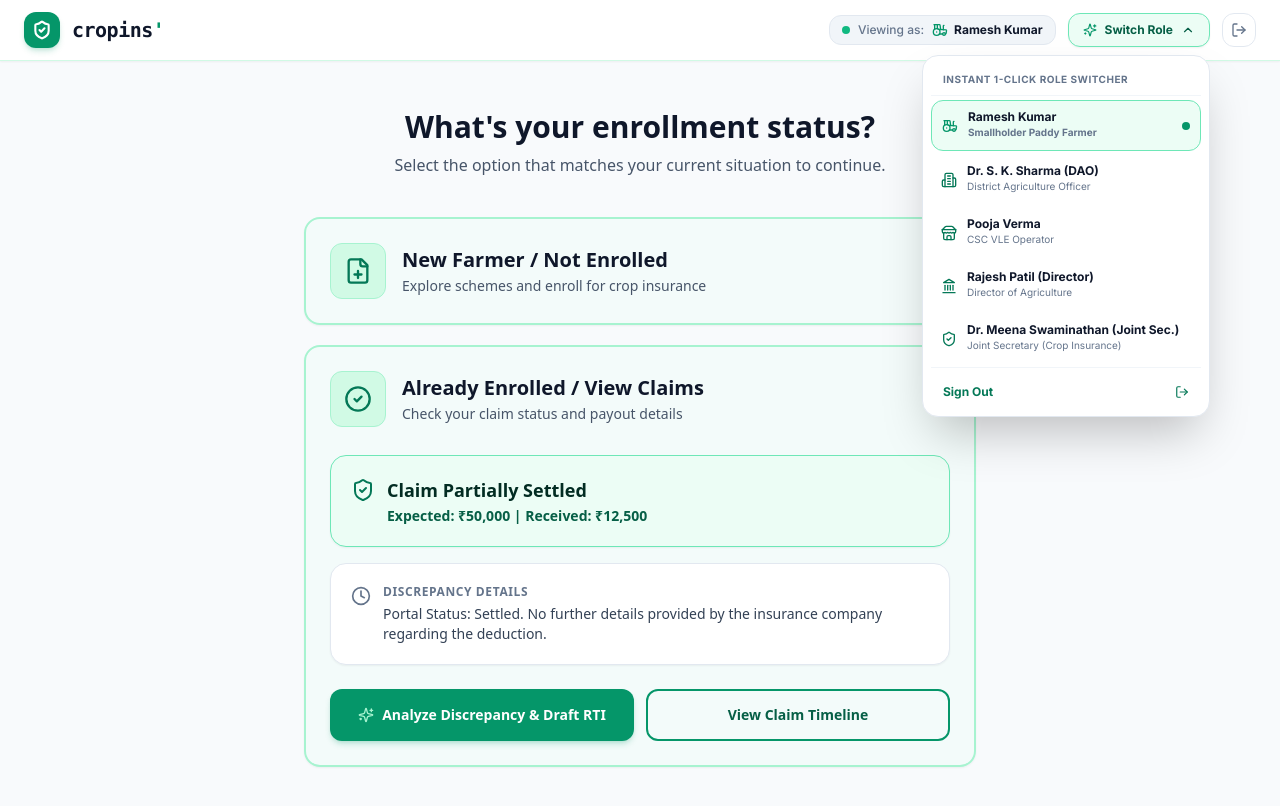
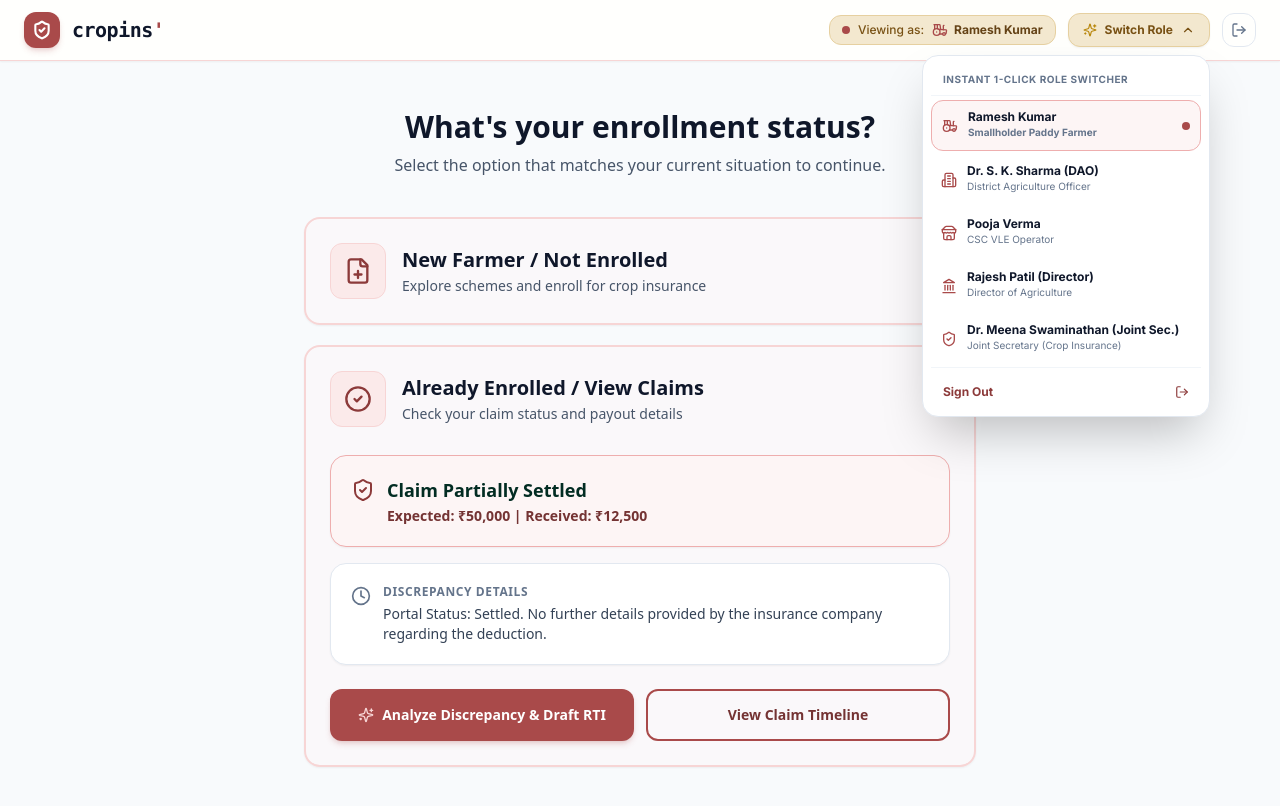
Before and after one commit to HackIndiaXYZ/techsurge-2k26-code-snippet, a Next.js app in the folder website/: page /dashboard/farmer in a window 1280 px wide. Both pictures are taken after a click on the button "Switch Role". Shown: the top 806 px of the page. Built offline with nearby package versions, Linux system fonts and the light colour scheme.

Commit message:
style: update primary brand to Rose Vale (#A94A4A), background to Cornsilk (#FFF6DA), and role badges to Muted Gold (#F3E8CF)

```diff
--- a/website/app/globals.css
+++ b/website/app/globals.css
@@ -4,28 +4,29 @@
 
 @layer base {
   body {
-    @apply bg-slate-50 text-slate-900 antialiased selection:bg-emerald-500 selection:text-white;
+    background-color: #FFF6DA; /* Cornsilk Background */
+    @apply text-slate-900 antialiased selection:bg-rosevale-600 selection:text-white;
     font-feature-settings: "rlig" 1, "calt" 1;
   }
 }
 
 .glass-panel {
-  background: rgba(255, 255, 255, 0.85);
+  background: rgba(255, 253, 245, 0.9);
   backdrop-filter: blur(16px);
   -webkit-backdrop-filter: blur(16px);
-  border: 1px solid rgba(226, 232, 240, 0.8);
+  border: 1px solid rgba(230, 215, 168, 0.6);
 }
 
 .glass-card {
   background: #ffffff;
   backdrop-filter: blur(12px);
-  border: 1px solid #e2e8f0;
+  border: 1px solid #f3e8cf;
   transition: all 0.25s cubic-bezier(0.4, 0, 0.2, 1);
 }
 
 .glass-card:hover {
   background: #ffffff;
-  border-color: #10b981;
-  box-shadow: 0 10px 25px -5px rgba(16, 185, 129, 0.1), 0 8px 10px -6px rgba(16, 185, 129, 0.05);
+  border-color: #a94a4a; /* Rose Vale */
+  box-shadow: 0 10px 25px -5px rgba(169, 74, 74, 0.15), 0 8px 10px -6px rgba(169, 74, 74, 0.08);
   transform: translateY(-2px);
 }
--- a/website/components/RoleGuard.tsx
+++ b/website/components/RoleGuard.tsx
@@ -51,8 +51,8 @@ export default function RoleGuard({ children }: RoleGuardProps) {
 
   if (isLoading) {
     return (
-      <div className="min-h-screen bg-slate-50 flex flex-col items-center justify-center text-slate-900">
-        <div className="w-12 h-12 rounded-full border-4 border-emerald-500/30 border-t-emerald-600 animate-spin mb-4" />
+      <div className="min-h-screen bg-[#FFF6DA] flex flex-col items-center justify-center text-slate-900">
+        <div className="w-12 h-12 rounded-full border-4 border-[#A94A4A]/30 border-t-[#A94A4A] animate-spin mb-4" />
         <p className="text-sm font-semibold text-slate-600">Authenticating cropins' session...</p>
       </div>
     );
@@ -64,46 +64,46 @@ export default function RoleGuard({ children }: RoleGuardProps) {
   const getPersonaIcon = (role: string) => {
     switch (role.toLowerCase()) {
       case 'farmer':
-        return <Tractor className="w-4 h-4 text-emerald-600" />;
+        return <Tractor className="w-4 h-4 text-[#A94A4A]" />;
       case 'district_officer':
       case 'district_agriculture_officer':
-        return <Building2 className="w-4 h-4 text-emerald-700" />;
+        return <Building2 className="w-4 h-4 text-[#A94A4A]" />;
       case 'csc_operator':
-        return <Store className="w-4 h-4 text-emerald-700" />;
+        return <Store className="w-4 h-4 text-[#A94A4A]" />;
       case 'state_officer':
       case 'state_agriculture_department':
-        return <Landmark className="w-4 h-4 text-emerald-700" />;
+        return <Landmark className="w-4 h-4 text-[#A94A4A]" />;
       case 'ministry_officer':
       case 'ministry_agriculture':
-        return <ShieldCheck className="w-4 h-4 text-emerald-700" />;
+        return <ShieldCheck className="w-4 h-4 text-[#A94A4A]" />;
       default:
-        return <UserCheck className="w-4 h-4 text-emerald-600" />;
+        return <UserCheck className="w-4 h-4 text-[#A94A4A]" />;
     }
   };
 
   return (
-    <div className="min-h-screen bg-slate-50 text-slate-900 flex flex-col">
-      {/* PERSISTENT WHITE & GREEN TOP-BAR */}
-      <header className="border-b border-emerald-100 bg-white/95 backdrop-blur-md sticky top-0 z-50 shadow-sm">
+    <div className="min-h-screen bg-[#FFF6DA] text-slate-900 flex flex-col">
+      {/* PERSISTENT HEADER */}
+      <header className="border-b border-[#f7d5d5] bg-white/95 backdrop-blur-md sticky top-0 z-50 shadow-sm">
         <div className="max-w-7xl mx-auto px-4 sm:px-6 py-3 flex items-center justify-between gap-4">
 
           {/* Logo */}
           <div className="flex items-center space-x-3 cursor-pointer" onClick={() => router.push('/login')}>
-            <div className="w-9 h-9 rounded-xl bg-emerald-600 flex items-center justify-center shadow-md shadow-emerald-600/20">
+            <div className="w-9 h-9 rounded-xl bg-[#A94A4A] flex items-center justify-center shadow-md shadow-[#A94A4A]/20">
               <ShieldCheck className="w-5 h-5 text-white stroke-[2.5]" />
             </div>
             <span className="font-extrabold text-xl tracking-tight font-mono text-slate-900">
-              cropins<span className="text-emerald-600">'</span>
+              cropins<span className="text-[#A94A4A]">'</span>
             </span>
           </div>
 
           {/* Active Persona Badge & Role Switcher Dropdown */}
           <div className="flex items-center space-x-3">
             {/* Active Persona Badge */}
-            <div className="hidden md:flex items-center gap-2 bg-slate-100 border border-slate-200 px-3 py-1.5 rounded-xl">
-              <span className="w-2 h-2 rounded-full bg-emerald-500 animate-pulse" />
-              <span className="text-xs text-slate-500 font-medium">Viewing as:</span>
-              <span className="text-xs font-bold text-slate-900 flex items-center gap-1.5">
+            <div className="hidden md:flex items-center gap-2 bg-[#F3E8CF] border border-[#E6D0A0] px-3 py-1.5 rounded-xl">
+              <span className="w-2 h-2 rounded-full bg-[#A94A4A] animate-pulse" />
+              <span className="text-xs text-[#785114] font-medium">Viewing as:</span>
+              <span className="text-xs font-bold text-[#644216] flex items-center gap-1.5">
                 {getPersonaIcon(activeProfile.role)}
                 {activeProfile.full_name}
               </span>
@@ -113,9 +113,9 @@ export default function RoleGuard({ children }: RoleGuardProps) {
             <div className="relative" ref={dropdownRef}>
               <button
                 onClick={() => setIsDropdownOpen(!isDropdownOpen)}
-                className="px-3.5 py-2 rounded-xl text-xs font-bold bg-emerald-50 text-emerald-800 border border-emerald-300 hover:bg-emerald-100 transition-all flex items-center gap-2 cursor-pointer shadow-sm"
+                className="px-3.5 py-2 rounded-xl text-xs font-bold bg-[#F3E8CF] text-[#785114] border border-[#E6D0A0] hover:bg-[#e6d0a0] transition-all flex items-center gap-2 cursor-pointer shadow-sm"
               >
-                <Sparkles className="w-3.5 h-3.5 text-emerald-600" />
+                <Sparkles className="w-3.5 h-3.5 text-[#b8860b]" />
                 <span>Switch Role</span>
                 <ChevronDown className={`w-3.5 h-3.5 transition-transform duration-200 ${isDropdownOpen ? 'rotate-180' : ''}`} />
               </button>
--- a/website/tailwind.config.js
+++ b/website/tailwind.config.js
@@ -10,14 +10,62 @@ module.exports = {
   theme: {
     extend: {
       colors: {
+        // Rose Vale (#A94A4A) Primary Brand Palette
+        rosevale: {
+          50: '#fdf5f5',
+          100: '#fbeaea',
+          200: '#f7d5d5',
+          300: '#eeaeae',
+          400: '#e17f7f',
+          500: '#c95b5b',
+          600: '#a94a4a', // Base Rose Vale
+          700: '#8c3a3a',
+          800: '#743333',
+          900: '#612f2f',
+        },
+        // Cornsilk (#FFF6DA) Background Palette
+        cornsilk: {
+          50: '#fffdf5',
+          100: '#fff6da', // Base Cornsilk
+          200: '#feebaf',
+          300: '#fddc7a',
+          400: '#fbc442',
+          500: '#f9ab1a',
+        },
+        // Muted Gold (#C5A059 / #B8860B) Stakeholder Palette
+        mutedgold: {
+          50: '#faf6ec',
+          100: '#f3e8cf',
+          200: '#e6d0a0',
+          300: '#d6b46c',
+          400: '#c89b47',
+          500: '#c5a059', // Base Muted Gold
+          600: '#b8860b',
+          700: '#936710',
+          800: '#785114',
+          900: '#644216',
+        },
+        // Map emerald to Rose Vale so all existing UI components dynamically render Rose Vale
+        emerald: {
+          50: '#fdf5f5',
+          100: '#fbeaea',
+          200: '#f7d5d5',
+          300: '#eeaeae',
+          400: '#e17f7f',
+          500: '#c95b5b',
+          600: '#a94a4a', // #A94A4A Rose Vale
+          700: '#8c3a3a',
+          800: '#743333',
+          900: '#612f2f',
+        },
         brand: {
-          50: '#f0fdf4',
-          100: '#dcfce7',
-          500: '#22c55e',
-          600: '#16a34a',
-          700: '#15803d',
-          800: '#166534',
-          900: '#14532d',
+          50: '#fdf5f5',
+          100: '#fbeaea',
+          500: '#c95b5b',
+          600: '#a94a4a',
+          700: '#8c3a3a',
+          800: '#743333',
+          900: '#612f2f',
         },
       },
     },
```
Also changed, not shown: website/app/login/admin/page.tsx (+26 -26 lines), website/app/login/page.tsx (+25 -25 lines), website/app/page.tsx (+25 -25 lines).
